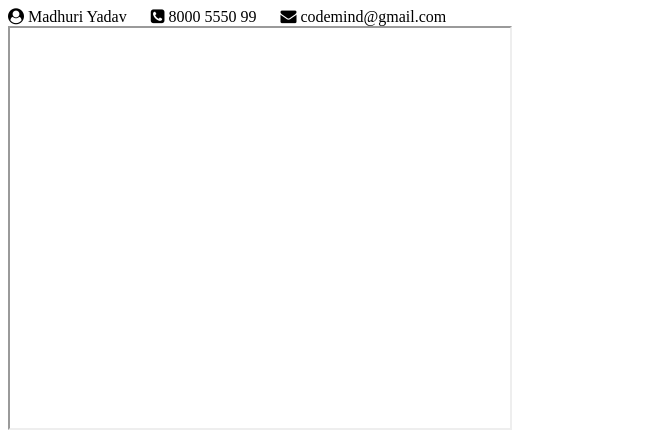
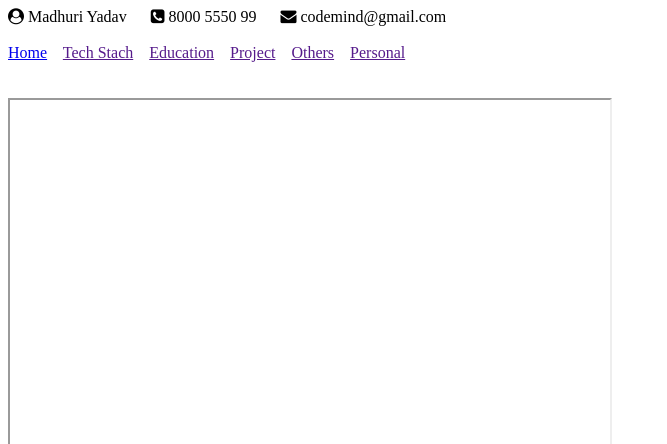
Before and after one commit to Madhuri703890/Myprofile, a plain HTML site: page index.html in a window 1280 px wide. Shown: the top 444 px of the page, without its empty margins (0-667 px from the left). Drawn offline with Linux system fonts and the light colour scheme.

Commit message:
Design web page
Design

```diff
--- a/index.html
+++ b/index.html
@@ -1,30 +1,53 @@
 <!DOCTYPE html>
 <html lang="en">
   <head>
-    <meta charset="UTF-8">
-    <meta name="viewport" content="width=device-width, initial-scale=1.0">
-    <title>Font awesome </title>
-    <link rel="stylesheet" href="https://cdnjs.cloudflare.com/ajax/libs/font-awesome/4.7.0/css/font-awesome.min.css">
+    <meta charset="UTF-8" />
+    <meta name="viewport" content="width=device-width, initial-scale=1.0" />
+    <title>Index</title>
+    <link
+      rel="stylesheet"
+      href="https://cdnjs.cloudflare.com/ajax/libs/font-awesome/4.7.0/css/font-awesome.min.css"
+    />
   </head>
   <body>
+    <!-header section->
 
+    <header>
       <i class="fa fa-user-circle" aria-hidden="true"></i>
       <span>Madhuri Yadav</span>&nbsp;&nbsp;&nbsp;&nbsp;&nbsp;
       <i class="fa fa-phone-square" aria-hidden="true"></i>
       <span>8000 5550 99</span>&nbsp;&nbsp;&nbsp;&nbsp;&nbsp;
       <i class="fa fa-envelope" aria-hidden="true"></i>
       <span>codemind@gmail.com</span>
-        <br>
-        <iframe src="" height="400" width="500"></iframe>
-        <br>
+      <br />
+      <br />
+    </header>
+    <!-Navigation Section _>
+    <nav>
+      <a href="home.html" target="iframe">Home</a>&nbsp;&nbsp;&nbsp;
+      <a href="">Tech Stach</a>&nbsp;&nbsp;&nbsp;
+      <a href="">Education</a>&nbsp;&nbsp;&nbsp;
+      <a href="">Project</a>&nbsp;&nbsp;&nbsp;
+      <a href="">Others</a>&nbsp;&nbsp;&nbsp;
+      <a href="">Personal</a>&nbsp;&nbsp;&nbsp;
+    </nav>
+
+    <br />
+    <br />
+    <!-Main Body->
+    <iframe src="" height="700" width="600" name="iframe"></iframe>
+    <br />
+    <!-Footer Section->
     <p>
+        <footer>
             <strong>follow me</strong>&nbsp;&nbsp;&nbsp;&nbsp;
-            <i class="fa fa-linkedin-square" aria-hidden="true"></i>&nbsp;&nbsp;&nbsp;&nbsp;
+      <i class="fa fa-linkedin-square" aria-hidden="true"></i
+      >&nbsp;&nbsp;&nbsp;&nbsp;
       <i class="fa fa-google" aria-hidden="true"></i>&nbsp;&nbsp;&nbsp;&nbsp;
       <i class="fa fa-instagram" aria-hidden="true"></i>&nbsp;&nbsp;&nbsp;&nbsp;
       <i class="fa fa-facebook-official" aria-hidden="true"></i>
+        </footer>
+
     </p>
-
-
   </body>
 </html>
```
Also changed, not shown: home.html (+1 -1 lines). Lines whose indentation alone changed are shown as unchanged.
